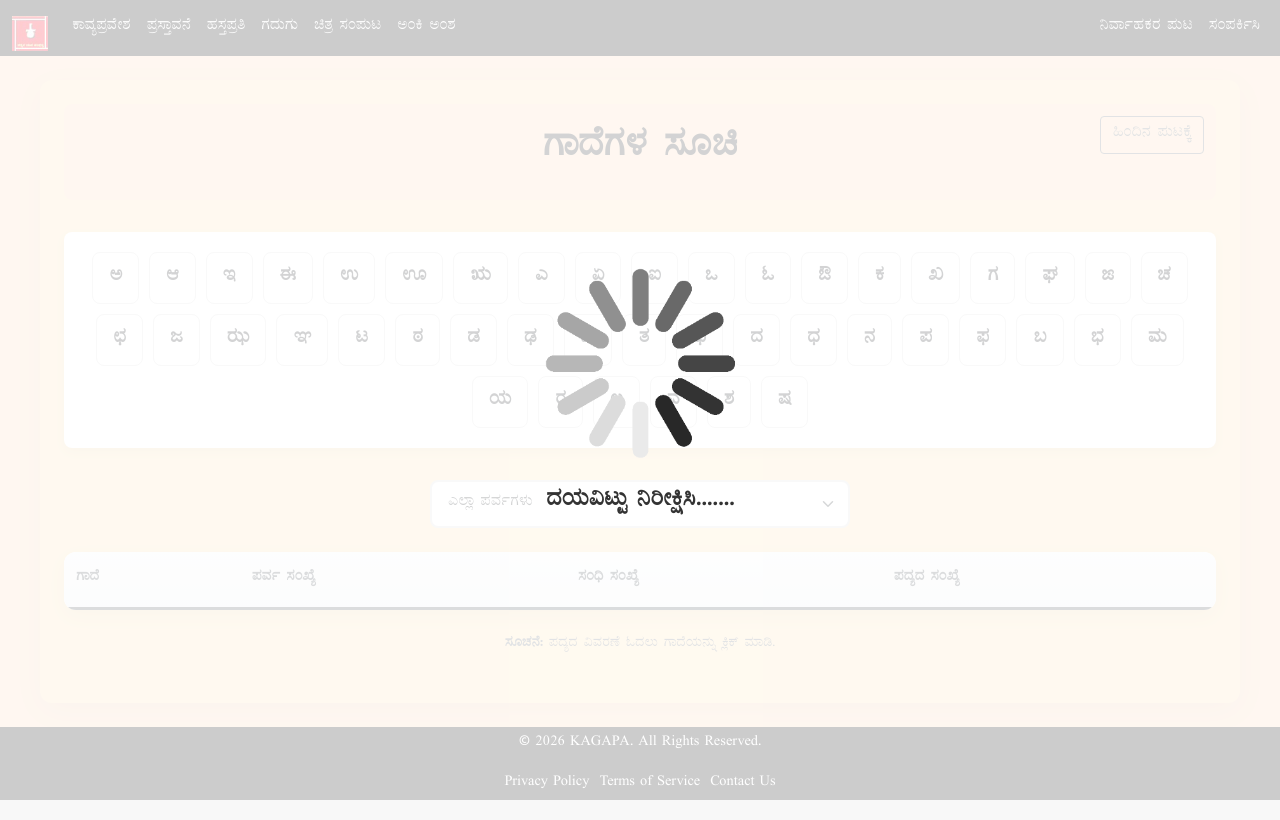
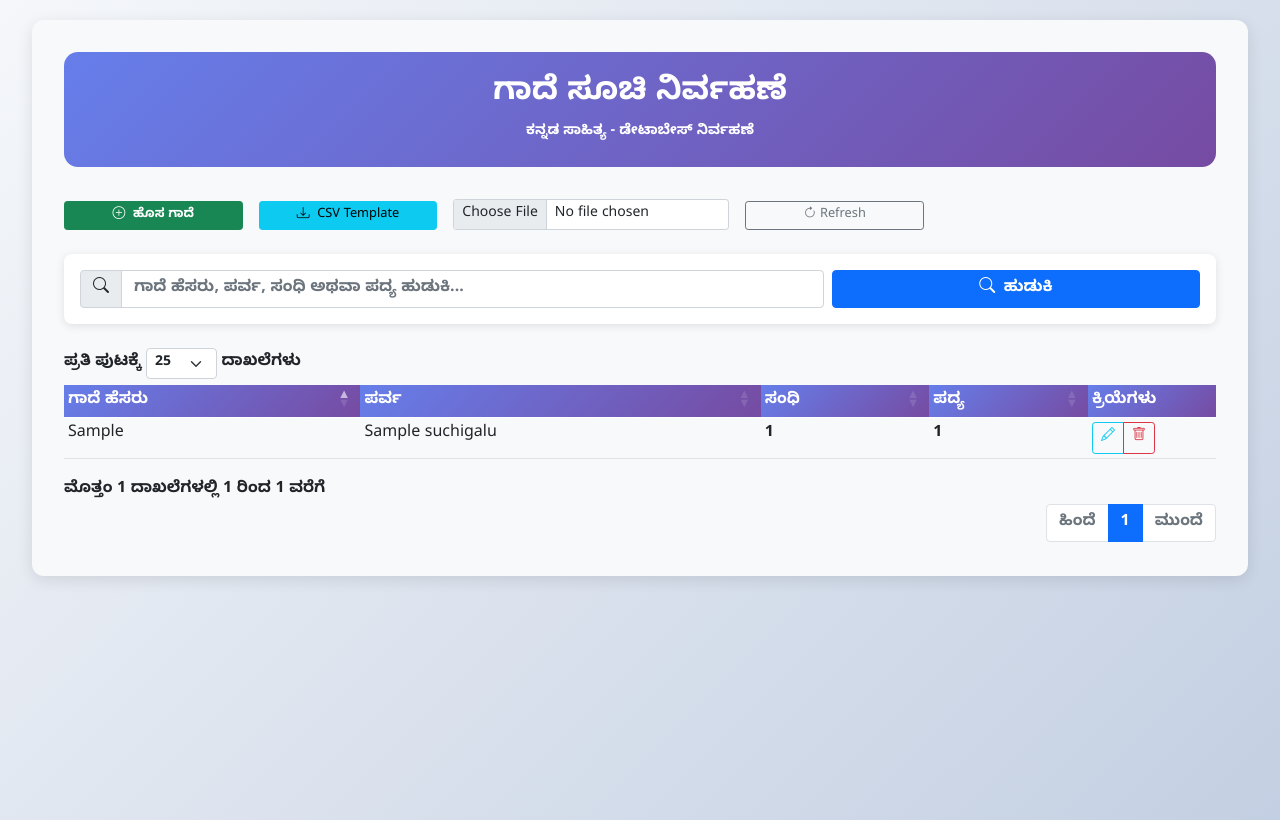
Before and after one commit to kagapa-blr/kvb, a Flask app: page /admin/gadesuchigalu in a window 1280 px wide. Run offline with Flask 3, Linux system fonts and the light colour scheme; the visitor is signed in with stand-in values (Sample User, id 1); tables that the repository leaves empty hold one stand-in row (values such as "Sample post"); lists and menus that the app fills with data are empty; parts of the project's set-up code (start-up, migrations or seed data) failed here and were passed over; some libraries are stand-ins or nearby versions.

Commit message:
admin gadesuchi corrected

```diff
--- a/templates/additional/tippani.html
+++ b/templates/additional/tippani.html
@@ -176,9 +176,7 @@
   </style>
 
   <script src="{{ url_for('static', filename='jquery/jquery-3.7.1.min.js') }}"></script>
-  <script src="https://cdn.jsdelivr.net/npm/bootstrap@5.3.3/dist/js/bootstrap.bundle.min.js"></script>
   <script src="{{ url_for('static', filename='DataTables/datatables.min.js') }}"></script>
-  <script src="https://cdn.jsdelivr.net/npm/axios@1.7.2/dist/axios.min.js"></script>
   <script type="module" src="{{ url_for('static', filename='js/additional/tippani.js') }}"></script>
 </head>
 
--- a/templates/admin/gadesuchigalu.html
+++ b/templates/admin/gadesuchigalu.html
@@ -1,320 +1,211 @@
-<!DOCTYPE html>
+<!doctype html>
 <html lang="kn">
+
 <head>
     <meta charset="UTF-8" />
     <meta name="viewport" content="width=device-width, initial-scale=1.0" />
-  <title>ಗಾದೆಗಳ ಸೂಚಿ</title>
+    <title>ಗಾದೆ ಸೂಚಿ - ನಿರ್ವಹಣೆ</title>
 
     <link rel="stylesheet" href="{{ url_for('static', filename='bootstrap/css/bootstrap.min.css') }}" />
     <link rel="stylesheet" href="{{ url_for('static', filename='bootstrap/css/bootstrap-icons.css') }}" />
     <link rel="stylesheet" href="{{ url_for('static', filename='css/noto-sans-kannada.css') }}" />
-  <link rel="stylesheet" href="{{ url_for('static', filename='DataTables/datatables.min.css') }}" />
-
-  <script src="{{ url_for('static', filename='jquery/jquery-3.7.1.min.js') }}"></script>
-  <script src="{{ url_for('static', filename='bootstrap/js/bootstrap.bundle.min.js') }}"></script>
-  <script src="{{ url_for('static', filename='DataTables/datatables.min.js') }}"></script>
+    <link rel="stylesheet" href="https://cdn.datatables.net/1.13.7/css/dataTables.bootstrap5.min.css" />
 
     <style>
-    :root {
-      --bg-primary: #ffdab9;
-      --bg-secondary: #ffe4b5;
-      --shadow-light: rgba(0, 0, 0, 0.08);
-      --card-bg: #ffffff;
-      --border-soft: #e9ecef;
-      --hover-bg: #f8f9ff;
-      --active-bg: #e3f2fd;
-      --active-border: #2196f3;
-      --active-text: #2196f3;
-      --header-bg: linear-gradient(180deg, #f8f9fa 0%, #f1f3f4 100%);
-      --modal-header-bg: #667eea;
+        body {
+            font-family: "Noto Sans Kannada", sans-serif;
+            background: linear-gradient(135deg, #f5f7fa 0%, #c3cfe2 100%);
+            min-height: 100vh;
         }
 
-    body {
-      background: var(--bg-primary);
-      font-family: 'NudiParijatha', 'Noto Sans Kannada', Arial, sans-serif;
+        .main-container {
+            background: #f8f9fa;
+            border-radius: 12px;
+            box-shadow: 0 4px 15px rgba(0, 0, 0, 0.1);
+            margin: 20px;
+            padding: 2rem;
         }
 
-    .container-main {
-      max-width: 1200px;
-      margin: 24px auto;
-      padding: 24px;
-      background: var(--bg-secondary);
-      border-radius: 12px;
-      box-shadow: 0 8px 32px var(--shadow-light);
+        .header-card {
+            background: linear-gradient(135deg, #667eea 0%, #764ba2 100%);
+            border: none;
+            color: white;
+            text-align: center;
+            padding: 1.5rem;
+            border-radius: 14px;
+            margin-bottom: 2rem;
         }
 
-    .title-box {
-      position: relative;
-      padding: 24px;
-      border-radius: 8px;
-      background: var(--bg-primary);
-      margin-bottom: 32px;
-      text-align: center;
+        .table thead th {
+            background: linear-gradient(135deg, #667eea 0%, #764ba2 100%);
+            color: white;
+            font-weight: 600;
         }
 
-    .back-button {
-      position: absolute;
-      top: 12px;
-      right: 12px;
-    }
-
-    .alphabet-grid {
-      display: flex;
-      flex-wrap: wrap;
-      gap: 10px;
-      justify-content: center;
-      margin: 32px 0;
-      padding: 20px;
-      background: #fff;
-      border-radius: 8px;
-      box-shadow: 0 4px 12px var(--shadow-light);
-    }
-
-    .alphabet-grid span {
-      font-size: 1.25rem;
-      font-weight: 600;
-      cursor: pointer;
-      padding: 10px 16px;
-      border: 1px solid #e0e0e0;
-      border-radius: 8px;
-      background: #fff;
-      transition: all 0.2s ease;
-      user-select: none;
-    }
-
-    .alphabet-grid span:hover,
-    .alphabet-grid span.active {
-      background: var(--active-bg);
-      border-color: var(--active-border);
-      color: var(--active-text);
-    }
-
-    .dropdown-center {
-      text-align: center;
-      margin: 24px 0;
-    }
-
-    .dropdown-center .form-select {
-      display: inline-block;
-      width: 420px;
-      max-width: 90%;
-      border-radius: 8px;
-      border: 2px solid #e0e0e0;
-      font-size: 1rem;
-      padding: 10px 16px;
-      background-color: #fff;
-    }
-
-    .table-container {
-      background: #fff;
-      border-radius: 12px;
-      overflow: hidden;
-      box-shadow: 0 6px 20px var(--shadow-light);
-      margin: 24px 0;
-    }
-
-    .table-clean {
-      font-size: 0.95rem;
-      margin-bottom: 0 !important;
-    }
-
-    .table-clean thead th {
-      font-weight: 600;
-      color: #495057;
-      background: var(--header-bg);
-      border: none;
-      padding: 16px 12px;
-      border-bottom: 3px solid #dee2e6;
-      cursor: pointer;
-    }
-
-    .table-clean tbody td {
-      padding: 14px 12px;
-      border-color: #f1f3f4;
-      vertical-align: middle;
-      font-weight: 500;
-    }
-
-    .table-clean tbody tr:hover {
-      background: var(--hover-bg);
-      cursor: pointer;
-    }
-
-    .footer {
-      font-size: 0.9rem;
-      color: #6c757d;
-      margin: 24px 0;
-      text-align: center;
-      font-weight: 500;
-    }
-
-    .loading-overlay {
-      position: fixed;
-      inset: 0;
-      background: rgba(255, 255, 255, 0.65);
-      display: none;
-      align-items: center;
-      justify-content: center;
-      z-index: 2000;
-      backdrop-filter: blur(2px);
-    }
-
-    .loading-box {
-      background: #fff;
-      border-radius: 12px;
-      padding: 20px 24px;
-      box-shadow: 0 8px 24px rgba(0, 0, 0, 0.12);
-      text-align: center;
-      min-width: 180px;
-    }
-
-    .modal-dialog {
-      max-width: 95vw;
-      margin: 2rem auto;
+        .table tbody tr:hover {
+            background-color: #f8f9fa;
         }
 
         .modal-content {
             border-radius: 12px;
-      border: none;
-      box-shadow: 0 8px 32px rgba(0, 0, 0, 0.15);
         }
 
-    .modal-header {
-      background: var(--modal-header-bg);
-      color: #fff;
-      border-radius: 12px 12px 0 0;
-      padding: 20px;
+        .btn-sm {
+            font-size: 0.8rem;
         }
 
-    .modal-body {
-      padding: 24px;
-      background: #fff;
-      max-height: 75vh;
-      overflow-y: auto;
+        .empty-text {
+            font-style: italic;
+            color: #6c757d;
         }
 
-    .first-line {
-      background: linear-gradient(90deg, #fff3cd 0%, #ffeaa7 100%);
-      padding: 16px !important;
-      border-left: 5px solid #f39c12;
+        .custom-search {
+            background: white;
             border-radius: 8px;
-      font-weight: 700;
-      font-size: 1.05em;
-      margin: 12px 0;
-      box-shadow: 0 2px 8px rgba(243, 156, 18, 0.2);
-    }
-
-    pre.padya-block {
-      white-space: pre-wrap;
-      word-break: break-word;
-      background: #f8f9fa;
-      border-radius: 8px;
-      padding: 12px;
-      margin-top: 10px;
-    }
-
-    .badge-wrap .badge {
-      margin-right: 6px;
-      margin-bottom: 6px;
-    }
-
-    @media (max-width: 768px) {
-      .container-main {
-        margin: 12px;
-        padding: 16px;
-      }
-
-      .title-box {
-        padding: 20px 16px 56px;
-      }
-
-      .back-button {
-        top: auto;
-        right: 50%;
-        bottom: 12px;
-        transform: translateX(50%);
-      }
-
-      .alphabet-grid span {
-        font-size: 1rem;
-        padding: 8px 12px;
-      }
+            padding: 1rem;
+            box-shadow: 0 2px 10px rgba(0, 0, 0, 0.1);
+            margin-bottom: 1.5rem;
         }
     </style>
-  <script src="{{ url_for('static', filename='jquery/jquery-3.7.1.min.js') }}"></script>
-  <script src="https://cdn.jsdelivr.net/npm/bootstrap@5.3.3/dist/js/bootstrap.bundle.min.js"></script>
-  <script src="{{ url_for('static', filename='DataTables/datatables.min.js') }}"></script>
-  <script src="https://cdn.jsdelivr.net/npm/axios@1.7.2/dist/axios.min.js"></script>
-  <script type="module" src="{{ url_for('static', filename='js/additional/akaradi-suchi.js') }}"></script>
-  <script type="module" src="{{ url_for('static', filename='js/additional/gadesuchi.js') }}"></script>
 </head>
 
 <body>
-  {% include 'navbar.html' %}
+    <div class="container-fluid">
+        <div class="main-container">
+            <div class="card header-card">
+                <h2>ಗಾದೆ ಸೂಚಿ ನಿರ್ವಹಣೆ</h2>
+                <small class="opacity-75">ಕನ್ನಡ ಸಾಹಿತ್ಯ - ಡೇಟಾಬೇಸ್ ನಿರ್ವಹಣೆ</small>
+            </div>
 
-  <div id="loadingOverlay" class="loading-overlay">
-    <div class="loading-box">
-      <div class="spinner-border text-primary mb-2" role="status"></div>
-      <div>ಲೋಡ್ ಆಗುತ್ತಿದೆ...</div>
+            <!-- Action buttons row -->
+            <div class="row g-3 mb-4 align-items-end">
+                <div class="col-md-2">
+                    <button class="btn btn-success btn-sm w-100" data-bs-toggle="modal" data-bs-target="#gadeModal">
+                        <i class="bi bi-plus-circle me-1"></i> ಹೊಸ ಗಾದೆ
+                    </button>
+                </div>
+
+                <div class="col-md-2">
+                    <button class="btn btn-info btn-sm w-100" id="downloadTemplate">
+                        <i class="bi bi-download me-1"></i> CSV Template
+                    </button>
+                </div>
+
+                <div class="col-md-3">
+                    <input type="file" id="csvUpload" class="form-control form-control-sm" accept=".csv" />
+                </div>
+
+                <div class="col-md-2">
+                    <button class="btn btn-outline-secondary btn-sm w-100" id="refreshBtn">
+                        <i class="bi bi-arrow-clockwise"></i> Refresh
+                    </button>
+                </div>
+
+                <div class="col-md-3"></div>
+            </div>
+
+            <!-- ✅ SINGLE Custom Search (DataTables default HIDDEN) -->
+            <div class="custom-search">
+                <div class="row align-items-center g-2">
+                    <div class="col-md-8">
+                        <div class="input-group">
+                            <span class="input-group-text">
+                                <i class="bi bi-search"></i>
+                            </span>
+                            <input type="search" id="searchInput" class="form-control"
+                                placeholder="ಗಾದೆ ಹೆಸರು, ಪರ್ವ, ಸಂಧಿ ಅಥವಾ ಪದ್ಯ ಹುಡುಕಿ..." />
+                        </div>
+                    </div>
+                    <div class="col-md-4">
+                        <button type="button" id="searchBtn" class="btn btn-primary w-100">
+                            <i class="bi bi-search me-1"></i> ಹುಡುಕಿ
+                        </button>
+                    </div>
                 </div>
             </div>
 
-  <div class="container container-main">
-    <div class="title-box">
-      <h1 class="mb-0 fs-1 fw-bold">ಗಾದೆಗಳ ಸೂಚಿ</h1>
-      <button class="btn btn-outline-secondary back-button">ಹಿಂದಿನ ಪುಟಕ್ಕೆ</button>
-    </div>
-
-    <div class="alphabet-grid">
-      <span>ಅ</span><span>ಆ</span><span>ಇ</span><span>ಈ</span><span>ಉ</span><span>ಊ</span><span>ಋ</span><span>ಎ</span><span>ಏ</span><span>ಐ</span><span>ಒ</span>
-      <span>ಓ</span><span>ಔ</span><span>ಕ</span><span>ಖ</span><span>ಗ</span><span>ಘ</span><span>ಙ</span><span>ಚ</span><span>ಛ</span><span>ಜ</span><span>ಝ</span>
-      <span>ಞ</span><span>ಟ</span><span>ಠ</span><span>ಡ</span><span>ಢ</span><span>ಣ</span><span>ತ</span><span>ಥ</span><span>ದ</span><span>ಧ</span>
-      <span>ನ</span><span>ಪ</span><span>ಫ</span><span>ಬ</span><span>ಭ</span><span>ಮ</span><span>ಯ</span><span>ರ</span><span>ಲ</span><span>ವ</span>
-      <span>ಶ</span><span>ಷ</span>
-    </div>
-
-    <div class="dropdown-center">
-      <select id="parvaDropdown" class="form-select">
-        <option value="">ಎಲ್ಲಾ ಪರ್ವಗಳು</option>
-      </select>
-    </div>
-
-    <div class="table-container">
-      <table id="dictionaryTable" class="table table-clean mb-0">
+            <div class="table-responsive">
+                <table id="gadeTable" class="table table-hover table-sm" style="width:100%">
                     <thead>
                         <tr>
-            <th>ಗಾದೆ</th>
-            <th>ಪರ್ವ ಸಂಖ್ಯೆ</th>
-            <th>ಸಂಧಿ ಸಂಖ್ಯೆ</th>
-            <th>ಪದ್ಯದ ಸಂಖ್ಯೆ</th>
+                            <th>ಗಾದೆ ಹೆಸರು</th>
+                            <th>ಪರ್ವ</th>
+                            <th>ಸಂಧಿ</th>
+                            <th>ಪದ್ಯ</th>
+                            <th style="width:120px">ಕ್ರಿಯೆಗಳು</th>
                         </tr>
                     </thead>
                     <tbody></tbody>
                 </table>
             </div>
-
-    <div class="footer">
-      <strong>ಸೂಚನೆ:</strong> ಪದ್ಯದ ವಿವರಣೆ ಓದಲು ಗಾದೆಯನ್ನು ಕ್ಲಿಕ್ ಮಾಡಿ.
         </div>
     </div>
 
-  <div class="modal fade" id="padyaModal" tabindex="-1" aria-labelledby="padyaModalLabel">
-    <div class="modal-dialog modal-xl">
+    <!-- Modal -->
+    <div class="modal fade" id="gadeModal" tabindex="-1" aria-hidden="true">
+        <div class="modal-dialog modal-lg">
             <div class="modal-content">
-        <div class="modal-header">
-          <h5 class="modal-title fw-bold mb-0" id="padyaModalLabel">ಪದ್ಯದ ವಿವರಣೆ</h5>
+                <div class="modal-header bg-primary text-white">
+                    <h5 class="modal-title" id="modalTitle">ಹೊಸ ಗಾದೆ ಸೇರಿಸಿ</h5>
                     <button type="button" class="btn-close btn-close-white" data-bs-dismiss="modal"></button>
                 </div>
+
                 <div class="modal-body">
-          <div id="modalContent"></div>
+                    <input type="hidden" id="gadeId" />
+
+                    <div class="row g-3">
+                        <div class="col-md-3">
+                            <label class="form-label fw-bold">ಪರ್ವ <span class="text-danger">*</span></label>
+                            <select id="parvaSelect" class="form-select form-select-sm">
+                                <option value="">ಆಯ್ಕೆಮಾಡಿ...</option>
+                            </select>
                         </div>
+
+                        <div class="col-md-3">
+                            <label class="form-label fw-bold">ಸಂಧಿ <span class="text-danger">*</span></label>
+                            <select id="sandhiSelect" class="form-select form-select-sm" disabled>
+                                <option value="">ಮೊದಲು ಪರ್ವ ಆಯ್ಕೆಮಾಡಿ</option>
+                            </select>
+                        </div>
+
+                        <div class="col-md-3">
+                            <label class="form-label fw-bold">ಪದ್ಯ <span class="text-danger">*</span></label>
+                            <select id="padyaSelect" class="form-select form-select-sm" disabled>
+                                <option value="">ಮೊದಲು ಸಂಧಿ ಆಯ್ಕೆಮಾಡಿ</option>
+                            </select>
+                        </div>
+
+                        <div class="col-md-3">
+                            <label class="form-label fw-bold">ಗಾದೆ ಹೆಸರು <span class="text-danger">*</span></label>
+                            <input type="text" id="gadeName" class="form-control form-control-sm"
+                                placeholder="ಗಾದೆ ಹೆಸರು" />
+                        </div>
+                    </div>
+
+                    <div class="row mt-3">
+                        <div class="col-12">
+                            <label class="form-label">ಟಿಪ್ಪಣಿ</label>
+                            <textarea id="description" class="form-control form-control-sm" rows="2"
+                                placeholder="ಸಂದರ್ಭ ಅಥವಾ ವಿವರಣೆ..."></textarea>
+                        </div>
+                    </div>
+                </div>
+
                 <div class="modal-footer">
-          <button type="button" class="btn btn-outline-secondary" data-bs-dismiss="modal">ಮುಚ್ಚಿ</button>
+                    <button type="button" class="btn btn-secondary btn-sm" data-bs-dismiss="modal">ರದ್ದು</button>
+                    <button type="button" class="btn btn-success btn-sm" id="saveBtn">ಸೇರಿಸಿ</button>
                 </div>
             </div>
         </div>
     </div>
 
-  {% include 'footer.html' %}
+    <script src="{{ url_for('static', filename='bootstrap/js/bootstrap.bundle.min.js') }}"></script>
+    <script src="https://code.jquery.com/jquery-3.7.0.min.js"></script>
+    <script src="https://cdn.datatables.net/1.13.7/js/jquery.dataTables.min.js"></script>
+    <script src="https://cdn.datatables.net/1.13.7/js/dataTables.bootstrap5.min.js"></script>
+      <!-- Axios for HTTP requests (CDN) -->
+     <script src="{{ url_for('static', filename='js/cdn/axios.min.js') }}"></script>
+    <script type="module" src="{{ url_for('static', filename='js/admin/gadesuchi.js') }}"></script>
 </body>
+
 </html>
```
Lines whose indentation alone changed are shown as unchanged.
